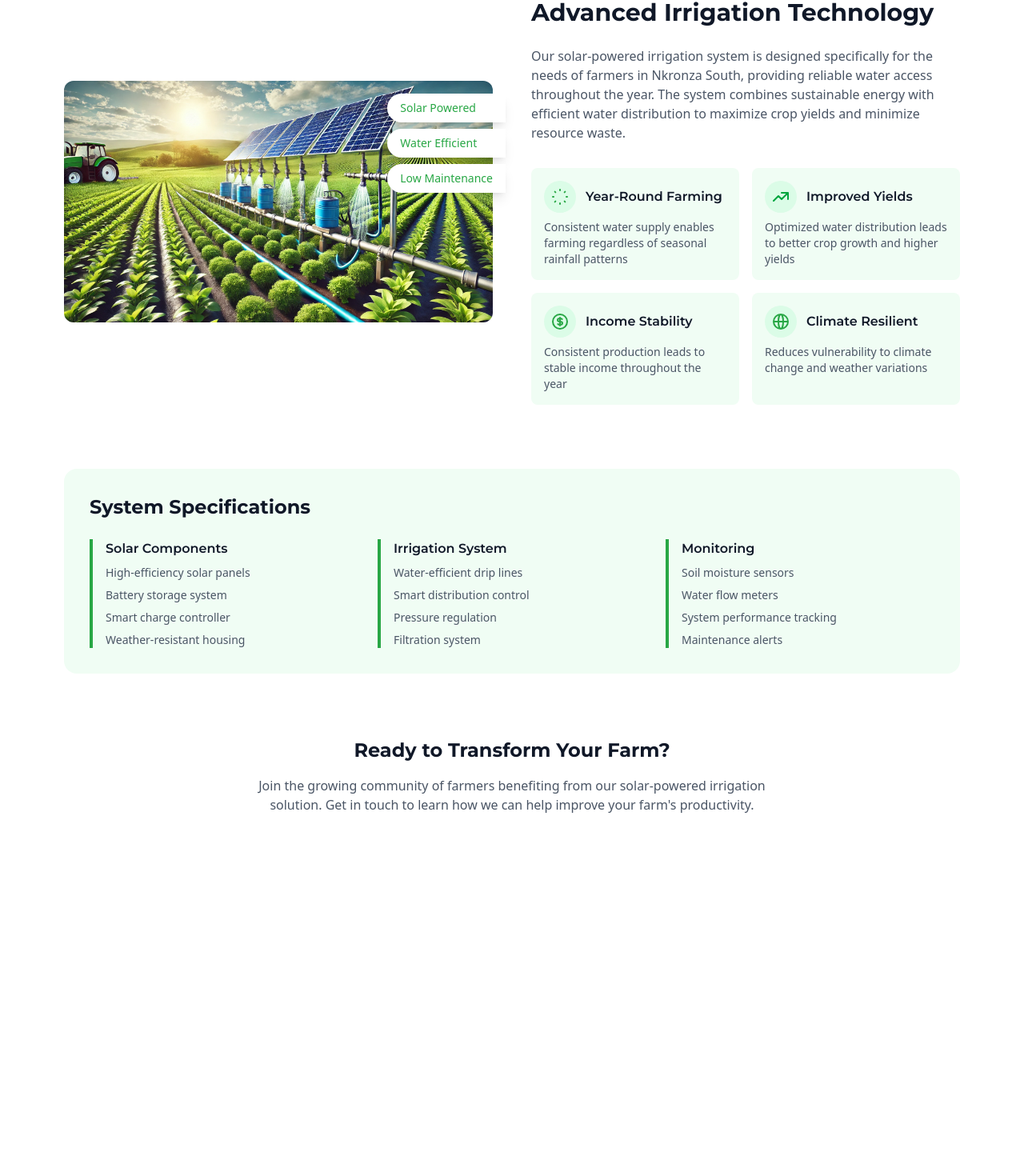
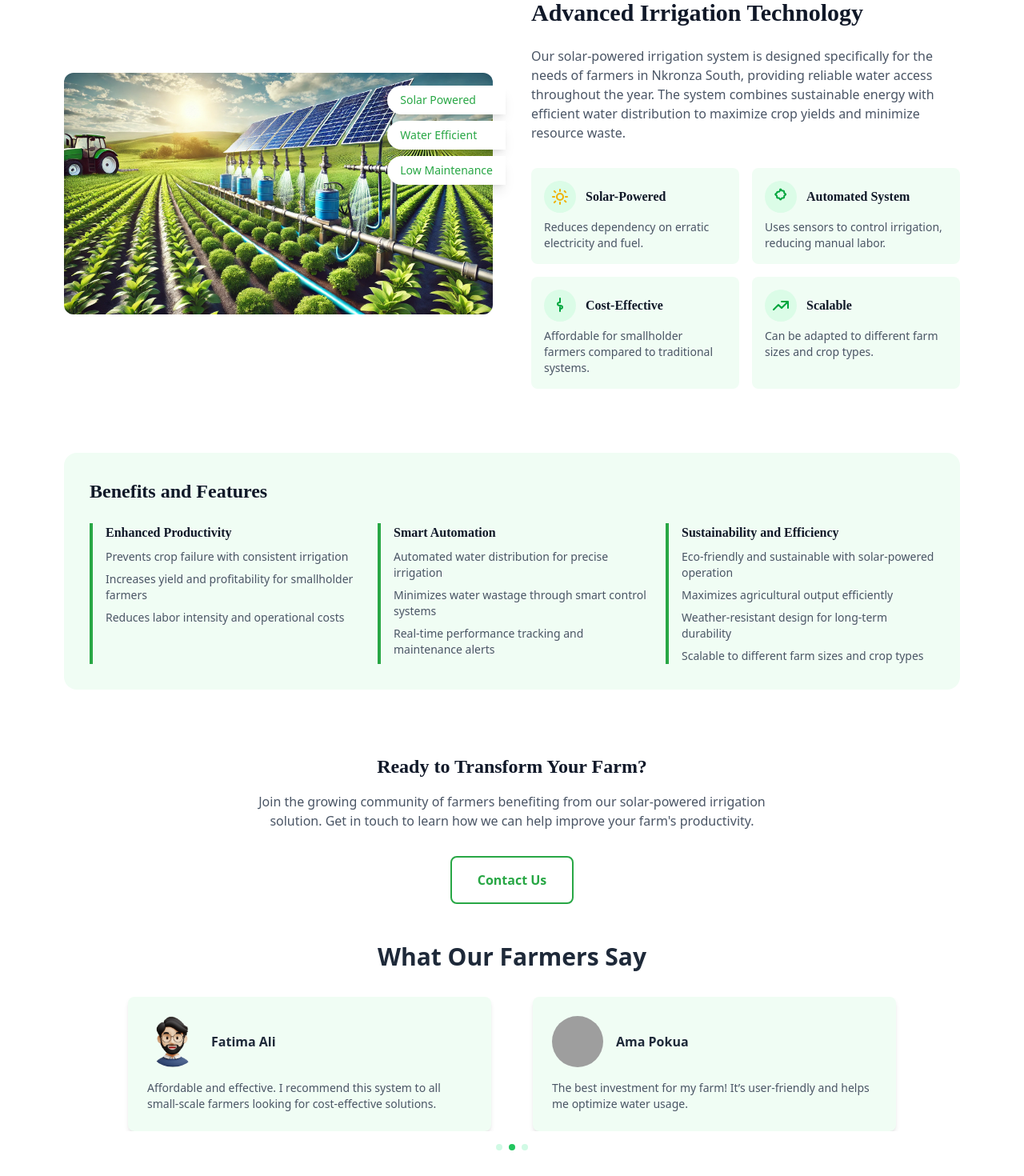
Before and after one commit to RuthNyankum/soloar, a React (Vite) app: page /products in a window 1280 px wide. Shown: the part 507-1977 px from the top of the page at 80% size. Before the commit the page ends 1677 px from the top, so only its background shows below. Built offline with nearby package versions, Linux system fonts and the light colour scheme; grey boxes are pictures that could not be loaded.

Commit message:
added contact page

```diff
--- a/package.json
+++ b/package.json
@@ -15,6 +15,7 @@
     "react-dom": "^19.0.0",
     "react-icons": "^5.4.0",
     "react-router-dom": "^7.1.5",
+    "swiper": "^11.2.4",
     "tailwindcss": "^4.0.6"
   },
   "devDependencies": {
--- a/src/index.css
+++ b/src/index.css
@@ -1,3 +1,12 @@
+.custom-pagination .swiper-pagination-bullet {
+  background-color: #d1fae5;
+  opacity: 1;
+}
+
+.custom-pagination .swiper-pagination-bullet-active {
+  background-color: #22c55e;
+}
+
 @import url('https://fonts.googleapis.com/css2?family=Montserrat:ital,wght@0,100..900;1,100..900&display=swap');
 
 @import 'tailwindcss';
--- a/src/pages/home/index.jsx
+++ b/src/pages/home/index.jsx
@@ -6,7 +6,7 @@ const Home = () => {
   return (
     <>
       {/* Hero Section */}
-      <div className="relative bg-primary font-sans">
+      <div className="relative bg-primary font-sans scroll-smooth">
         <div className="absolute inset-0 overflow-hidden">
           <div className="absolute left-1/2 top-0 -translate-x-1/2 w-[120%] h-[120%] bg-green-100 -rotate-3 transform origin-top-left"></div>
         </div>
@@ -15,25 +15,21 @@ const Home = () => {
           <div className="grid grid-cols-1 lg:grid-cols-2 gap-12 items-center">
             <div className="space-y-8">
               <h1 className="text-5xl font-bold text-gray-900 leading-tight font-montserrat">
-                {/* Smart Irrigation for Sustainable Growth */}
                 Smart Irrigation for Sustainable Growth
               </h1>
               <p className="text-xl text-gray-600">
-                Transforming agriculture advanced solar-powered irrigation
+                Transforming agriculture with advanced solar-powered irrigation
                 systems. Enabling year-round farming and improving lives.
               </p>
               <div className="flex flex-wrap gap-4">
-                <button className="bg-green-500 text-white px-8 py-3 rounded-lg hover:bg-green-600 transition-colors font-semibold">
+                {/* <button className="bg-green-500 text-white px-8 py-3 rounded-lg hover:bg-green-600 transition-colors font-semibold">
                   Get Started
-                </button>
-                <button className="border-2 border-green-500 text-green-500 px-8 py-3 rounded-lg hover:bg-green-50 transition-colors font-semibold">
-                  Learn More
-                </button>
-                {/* <Link to="/about-us">
+                </button> */}
+                <a href="#about-us">
                   <button className="border-2 border-green-500 text-green-500 px-8 py-3 rounded-lg hover:bg-green-50 transition-colors font-semibold">
                     Learn More
                   </button>
-                </Link> */}
+                </a>
               </div>
             </div>
 
@@ -45,7 +41,6 @@ const Home = () => {
                   className="w-full h-full object-cover"
                 />
               </div>
-              {/* Stats overlay */}
               <div className="absolute -bottom-6 -left-6 bg-white p-6 rounded-lg shadow-lg">
                 <div className="grid grid-cols-2 gap-6">
                   <div>
@@ -64,7 +59,7 @@ const Home = () => {
       </div>
 
       {/* Features Section */}
-      <div className="py-20 bg-white font-sans">
+      <div id="about-us" className="py-20 bg-white font-sans">
         <div className="max-w-6xl mx-auto px-4">
           <div className="text-center mb-16">
             <h2 className="text-3xl font-bold text-gray-900 mb-4 font-montserrat">
@@ -72,7 +67,7 @@ const Home = () => {
             </h2>
             <p className="text-lg text-gray-600 max-w-2xl mx-auto">
               Our innovative solar-powered irrigation system is designed to
-              address the unique challenges faced by farmers .
+              address the unique challenges faced by farmers.
             </p>
           </div>
 
@@ -133,17 +128,17 @@ const Home = () => {
               <div className="w-12 h-12 bg-green-100 rounded-full flex items-center justify-center mb-4">
                 <svg
                   xmlns="http://www.w3.org/2000/svg"
-                  className="w-6 h-6 text-primary"
+                  class="w-6 h-6 text-primary"
                   fill="none"
                   viewBox="0 0 24 24"
                   stroke="currentColor"
-                  strokeWidth={2}
+                  stroke-width="2"
                 >
                   <path
-                    strokeLinecap="round"
-                    strokeLinejoin="round"
+                    stroke-linecap="round"
+                    stroke-linejoin="round"
                     d="M9 12l2 2 4-4m-7 8h6a2 2 0 002-2v-5a2 2 0 00-2-2H7a2 2 0 00-2 2v5a2 2 0 002 2z"
-                  />
+                  ></path>
                 </svg>
               </div>
               <h3 className="text-xl font-semibold text-gray-900 mb-2 font-montserrat">
--- a/src/pages/landingPage/landingPage.jsx
+++ b/src/pages/landingPage/landingPage.jsx
@@ -19,9 +19,9 @@ const LandingPage = () => {
       <section id="products">
         <Product />
       </section>
-      {/* <section id="contact-us">
+      <section id="contact-us">
         <Contact />
-      </section> */}
+      </section>
       <Footer />
     </div>
   );
--- a/src/pages/product/index.jsx
+++ b/src/pages/product/index.jsx
@@ -1,11 +1,15 @@
 import React from 'react';
 import img1 from '../../assets/images/img1.webp';
-import img2 from '../../assets/images/img2.webp';
+import img2 from '../../assets/images/img3.webp';
 import img3 from '../../assets/images/img4.webp';
+import img4 from '../../assets/images/img2.webp';
+import { Link } from 'react-router-dom';
+import Contact from '../contact';
+import TestimonialSection from './testimonial';
 
 const Product = () => {
   return (
-    <div className="bg-white py-16 font-sans">
+    <div className="bg-white py-16 font-sans scroll-smooth">
       <div className="max-w-6xl mx-auto px-4">
         {/* Hero Section */}
         <div className="text-center mb-16">
@@ -48,7 +52,7 @@ const Product = () => {
           <div className="relative">
             <div className="aspect-video rounded-xl overflow-hidden bg-green-50">
               <img
-                src={img2}
+                src={img4}
                 alt="Solar irrigation system in action"
                 className="w-full h-full object-cover"
               />
@@ -84,8 +88,9 @@ const Product = () => {
               <div className="bg-green-50 p-4 rounded-lg">
                 <div className="flex items-center gap-3 mb-2">
                   <div className="w-10 h-10 rounded-full bg-green-100 flex items-center justify-center">
+                    {/* Sun Icon for Solar-Powered */}
                     <svg
-                      className="w-6 h-6 text-primary"
+                      className="w-6 h-6 text-yellow-500"
                       fill="none"
                       stroke="currentColor"
                       viewBox="0 0 24 24"
@@ -94,23 +99,78 @@ const Product = () => {
                         strokeLinecap="round"
                         strokeLinejoin="round"
                         strokeWidth="2"
-                        d="M12 3v1m0 16v1m9-9h-1M4 12H3m15.364 6.364l-.707-.707M6.343 6.343l-.707-.707m12.728 0l-.707.707M6.343 17.657l-.707.707"
+                        d="M12 3v2m0 14v2m9-9h-2M5 12H3m16.364 6.364l-1.414-1.414M6.343 6.343L4.929 4.929m12.728 0l1.414 1.414M6.343 17.657l-1.414 1.414M12 8a4 4 0 100 8 4 4 0 000-8z"
                       />
                     </svg>
                   </div>
                   <h4 className="font-semibold text-gray-900 font-montserrat">
-                    Year-Round Farming
+                    Solar-Powered
                   </h4>
                 </div>
                 <p className="text-sm text-gray-600">
-                  Consistent water supply enables farming regardless of seasonal
-                  rainfall patterns
+                  Reduces dependency on erratic electricity and fuel.
                 </p>
               </div>
 
               <div className="bg-green-50 p-4 rounded-lg">
                 <div className="flex items-center gap-3 mb-2">
                   <div className="w-10 h-10 rounded-full bg-green-100 flex items-center justify-center">
+                    {/* Cog Icon for Automated System */}
+                    <svg
+                      className="w-6 h-6 text-green-600"
+                      fill="none"
+                      stroke="currentColor"
+                      viewBox="0 0 24 24"
+                    >
+                      <path
+                        strokeLinecap="round"
+                        strokeLinejoin="round"
+                        strokeWidth="2"
+                        d="M11.05 2.927c.3-.453.92-.453 1.22 0l.713 1.082c.2.302.54.493.903.493h1.253c.572 0 1.034.463 1.034 1.034v1.253c0 .364.191.704.493.903l1.082.713c.453.3.453.92 0 1.22l-1.082.713c-.302.2-.493.54-.493.903v1.253c0 .572-.463 1.034-1.034 1.034h-1.253c-.364 0-.704.191-.903.493l-.713 1.082c-.3.453-.92.453-1.22 0l-.713-1.082c-.2-.302-.54-.493-.903-.493h-1.253c-.572 0-1.034-.463-1.034-1.034v-1.253c0-.364-.191-.704-.493-.903l-1.082-.713c-.453-.3-.453-.92 0-1.22l1.082-.713c.302-.2.493-.54.493-.903V6.79c0-.572.463-1.034 1.034-1.034h1.253c.364 0 .704-.191.903-.493l.713-1.082z"
+                      />
+                    </svg>
+                  </div>
+                  <h4 className="font-semibold text-gray-900 font-montserrat">
+                    Automated System
+                  </h4>
+                </div>
+                <p className="text-sm text-gray-600">
+                  Uses sensors to control irrigation, reducing manual labor.
+                </p>
+              </div>
+
+              <div className="bg-green-50 p-4 rounded-lg">
+                <div className="flex items-center gap-3 mb-2">
+                  <div className="w-10 h-10 rounded-full bg-green-100 flex items-center justify-center">
+                    {/* Dollar Sign Icon for Cost-Effective */}
+                    <svg
+                      className="w-6 h-6 text-green-600"
+                      fill="none"
+                      stroke="currentColor"
+                      viewBox="0 0 24 24"
+                    >
+                      <path
+                        strokeLinecap="round"
+                        strokeLinejoin="round"
+                        strokeWidth="2"
+                        d="M12 8c-1.657 0-3 .895-3 2s1.343 2 3 2 3 .895 3 2-1.343 2-3 2m0-8V3m0 16v-5"
+                      />
+                    </svg>
+                  </div>
+                  <h4 className="font-semibold text-gray-900 font-montserrat">
+                    Cost-Effective
+                  </h4>
+                </div>
+                <p className="text-sm text-gray-600">
+                  Affordable for smallholder farmers compared to traditional
+                  systems.
+                </p>
+              </div>
+
+              <div className="bg-green-50 p-4 rounded-lg">
+                <div className="flex items-center gap-3 mb-2">
+                  <div className="w-10 h-10 rounded-full bg-green-100 flex items-center justify-center">
+                    {/* Growth Icon for Scalable */}
                     <svg
                       className="w-6 h-6 text-green-600"
                       fill="none"
@@ -126,65 +186,11 @@ const Product = () => {
                     </svg>
                   </div>
                   <h4 className="font-semibold text-gray-900 font-montserrat">
-                    Improved Yields
+                    Scalable
                   </h4>
                 </div>
                 <p className="text-sm text-gray-600">
-                  Optimized water distribution leads to better crop growth and
-                  higher yields
-                </p>
-              </div>
-
-              <div className="bg-green-50 p-4 rounded-lg">
-                <div className="flex items-center gap-3 mb-2">
-                  <div className="w-10 h-10 rounded-full bg-green-100 flex items-center justify-center">
-                    <svg
-                      className="w-6 h-6 text-primary"
-                      fill="none"
-                      stroke="currentColor"
-                      viewBox="0 0 24 24"
-                    >
-                      <path
-                        strokeLinecap="round"
-                        strokeLinejoin="round"
-                        strokeWidth="2"
-                        d="M12 8c-1.657 0-3 .895-3 2s1.343 2 3 2 3 .895 3 2-1.343 2-3 2m0-8c1.11 0 2.08.402 2.599 1M12 8V7m0 1v8m0 0v1m0-1c-1.11 0-2.08-.402-2.599-1M21 12a9 9 0 11-18 0 9 9 0 0118 0z"
-                      />
-                    </svg>
-                  </div>
-                  <h4 className="font-semibold text-gray-900 font-montserrat">
-                    Income Stability
-                  </h4>
-                </div>
-                <p className="text-sm text-gray-600">
-                  Consistent production leads to stable income throughout the
-                  year
-                </p>
-              </div>
-
-              <div className="bg-green-50 p-4 rounded-lg">
-                <div className="flex items-center gap-3 mb-2">
-                  <div className="w-10 h-10 rounded-full bg-green-100 flex items-center justify-center">
-                    <svg
-                      className="w-6 h-6 text-primary"
-                      fill="none"
-                      stroke="currentColor"
-                      viewBox="0 0 24 24"
-                    >
-                      <path
-                        strokeLinecap="round"
-                        strokeLinejoin="round"
-                        strokeWidth="2"
-                        d="M21 12a9 9 0 01-9 9m9-9a9 9 0 00-9-9m9 9H3m9 9a9 9 0 01-9-9m9 9c1.657 0 3-4.03 3-9s-1.343-9-3-9m0 18c-1.657 0-3-4.03-3-9s1.343-9 3-9m-9 9a9 9 0 019-9"
-                      />
-                    </svg>
-                  </div>
-                  <h4 className="font-semibold text-gray-900 font-montserrat">
-                    Climate Resilient
-                  </h4>
-                </div>
-                <p className="text-sm text-gray-600">
-                  Reduces vulnerability to climate change and weather variations
+                  Can be adapted to different farm sizes and crop types.
                 </p>
               </div>
             </div>
@@ -194,40 +200,44 @@ const Product = () => {
         {/* Technical Specifications */}
         <div className="bg-green-50 rounded-2xl p-8 mb-20">
           <h3 className="text-2xl font-bold text-gray-900 mb-6 font-montserrat">
-            System Specifications
+            Benefits and Features
           </h3>
           <div className="grid grid-cols-1 md:grid-cols-3 gap-6">
             <div className="border-l-4 border-primary pl-4">
               <h4 className="font-semibold text-gray-900 mb-2 font-montserrat">
-                Solar Components
+                Enhanced Productivity
               </h4>
               <ul className="text-sm text-gray-600 space-y-2">
-                <li>High-efficiency solar panels</li>
-                <li>Battery storage system</li>
-                <li>Smart charge controller</li>
-                <li>Weather-resistant housing</li>
+                <li>Prevents crop failure with consistent irrigation</li>
+                <li>
+                  Increases yield and profitability for smallholder farmers
+                </li>
+                <li>Reduces labor intensity and operational costs</li>
               </ul>
             </div>
             <div className="border-l-4 border-primary pl-4">
               <h4 className="font-semibold text-gray-900 mb-2 font-montserrat">
-                Irrigation System
+                Smart Automation
               </h4>
               <ul className="text-sm text-gray-600 space-y-2">
-                <li>Water-efficient drip lines</li>
-                <li>Smart distribution control</li>
-                <li>Pressure regulation</li>
-                <li>Filtration system</li>
+                <li>Automated water distribution for precise irrigation</li>
+                <li>Minimizes water wastage through smart control systems</li>
+
+                <li>Real-time performance tracking and maintenance alerts</li>
               </ul>
             </div>
             <div className="border-l-4 border-primary pl-4">
               <h4 className="font-semibold text-gray-900 mb-2 font-montserrat">
-                Monitoring
+                Sustainability and Efficiency
               </h4>
               <ul className="text-sm text-gray-600 space-y-2">
-                <li>Soil moisture sensors</li>
-                <li>Water flow meters</li>
-                <li>System performance tracking</li>
-                <li>Maintenance alerts</li>
+                <li>
+                  Eco-friendly and sustainable with solar-powered operation
+                </li>
+                <li>Maximizes agricultural output efficiently</li>
+
+                <li>Weather-resistant design for long-term durability</li>
+                <li>Scalable to different farm sizes and crop types</li>
               </ul>
             </div>
           </div>
@@ -243,10 +253,20 @@ const Product = () => {
             solar-powered irrigation solution. Get in touch to learn how we can
             help improve your farm's productivity.
           </p>
-          <button className="bg-priborder-primary text-white px-8 py-4 rounded-lg hover:bg-primary transition-colors font-semibold">
-            Request a Consultation
-          </button>
+          <a href="#contact-us">
+            <button className="bg-white border-2 border-primary text-primary px-8 py-4 rounded-lg hover:bg-primary hover:text-white transition-colors font-semibold">
+              Contact Us
+            </button>
+          </a>
+
+          {/* <Link
+            to="/contact-us"
+            className="bg-white border-2 border-primary text-primary px-8 py-4 rounded-lg hover:bg-primary hover:text-white transition-colors font-semibold"
+          >
+            Contact Us
+          </Link> */}
         </div>
+        <TestimonialSection />
       </div>
     </div>
   );
--- /dev/null
+++ b/src/pages/product/testimonial.jsx
@@ -0,0 +1,88 @@
+import React from 'react';
+import { Swiper, SwiperSlide } from 'swiper/react';
+import { Autoplay, Pagination } from 'swiper/modules';
+import 'swiper/css';
+import 'swiper/css/pagination';
+import img from '../../assets/images/img5.webp';
+
+const testimonials = [
+  // {
+  //   name: 'Amara Johnson',
+  //   feedback:
+  //     'This automated irrigation system has saved me so much time and water! My crops are thriving like never before.',
+  //   image:
+  //     'https://images.unsplash.com/photo-1502767089025-6572583495f2?crop=faces&fit=crop&w=80&h=80',
+  // },
+  {
+    name: 'Kwame Mensah',
+    feedback:
+      'I no longer worry about overwatering or underwatering my plants. It’s incredibly efficient and easy to use.',
+    image:
+      'https://images.unsplash.com/photo-1535713875002-d1d0cf377fde?crop=faces&fit=crop&w=80&h=80',
+  },
+  {
+    name: 'Fatima Ali',
+    feedback:
+      'Affordable and effective. I recommend this system to all small-scale farmers looking for cost-effective solutions.',
+    image: img,
+  },
+  {
+    name: 'Ama Pokua',
+    feedback:
+      'The best investment for my farm! It’s user-friendly and helps me optimize water usage.',
+    image:
+      'https://images.unsplash.com/photo-1517365830460-955ce3ccd263?crop=faces&fit=crop&w=80&h=80',
+  },
+];
+
+const TestimonialSection = () => {
+  return (
+    <section className="py-12 bg-white">
+      <div className="max-w-5xl mx-auto px-4">
+        <h2 className="text-3xl font-bold text-gray-800 text-center mb-8">
+          What Our Farmers Say
+        </h2>
+        <Swiper
+          modules={[Autoplay, Pagination]}
+          spaceBetween={20}
+          slidesPerView={2}
+          autoplay={{ delay: 3000, disableOnInteraction: false }}
+          pagination={{ clickable: true, el: '.custom-pagination' }}
+          loop={true}
+          breakpoints={{
+            // 1 slide on small screens
+            0: {
+              slidesPerView: 1,
+            },
+            // 2 slides on medium and larger screens
+            768: {
+              slidesPerView: 2,
+            },
+          }}
+          className="pb-16" // Extra padding to make space for pagination
+        >
+          {testimonials.map((testimonial, index) => (
+            <SwiperSlide key={index}>
+              <div className="bg-green-50 p-6 rounded-lg shadow-md hover:shadow-lg transition-shadow mx-4">
+                <div className="flex items-center gap-4 mb-4">
+                  <img
+                    src={testimonial.image}
+                    alt={testimonial.name}
+                    className="w-16 h-16 rounded-full object-cover"
+                  />
+                  <h4 className="font-semibold text-gray-800">
+                    {testimonial.name}
+                  </h4>
+                </div>
+                <p className="text-gray-600 text-sm">{testimonial.feedback}</p>
+              </div>
+            </SwiperSlide>
+          ))}
+        </Swiper>
+        <div className="custom-pagination mt-4 flex justify-center"></div>
+      </div>
+    </section>
+  );
+};
+
+export default TestimonialSection;
```
Also changed, not shown: src/component/footer.jsx (+14 -2 lines), src/pages/contact/index.jsx (+11 -11 lines), 1 other file (tests, documents, lock files or other folders).
